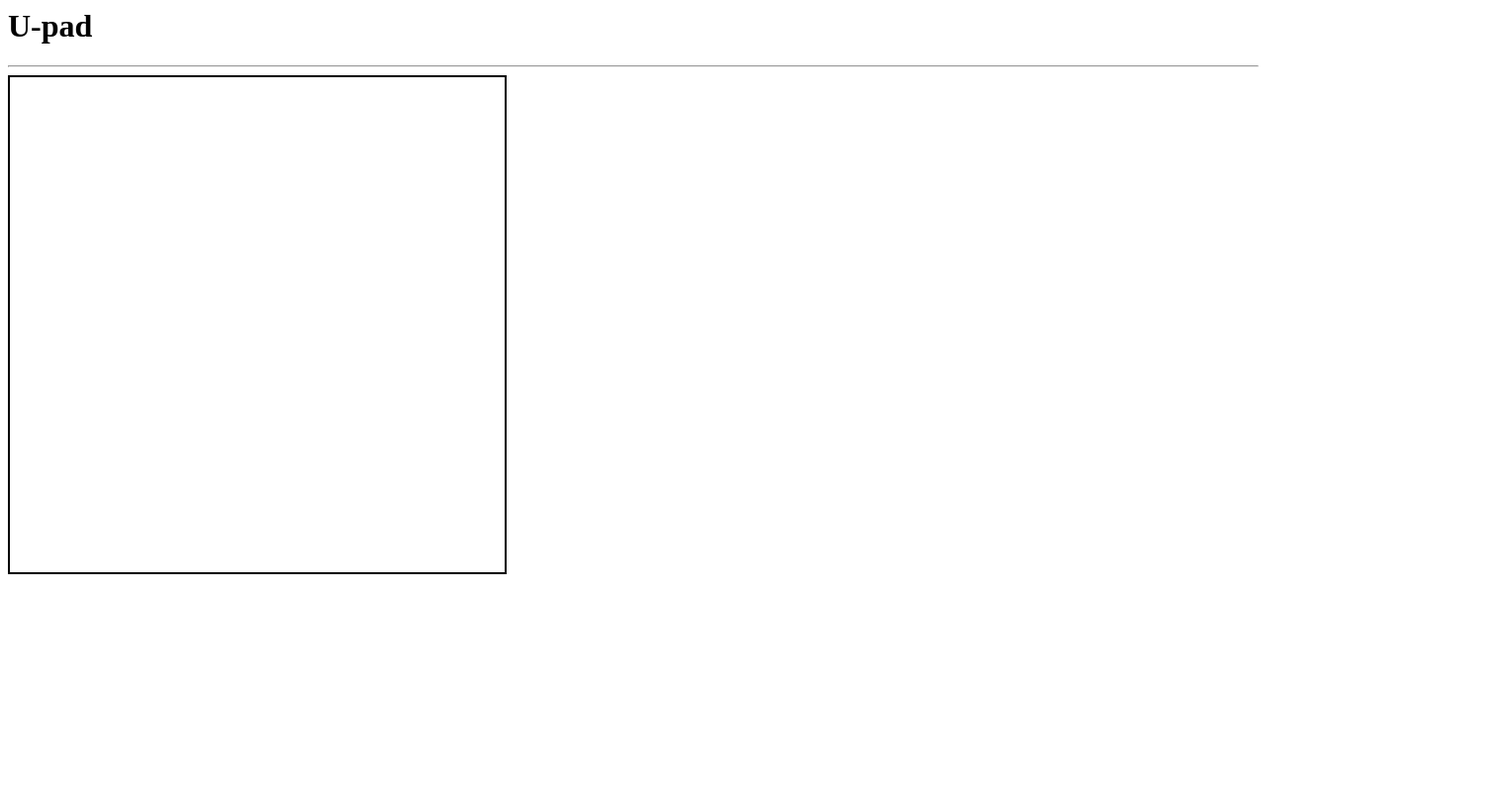
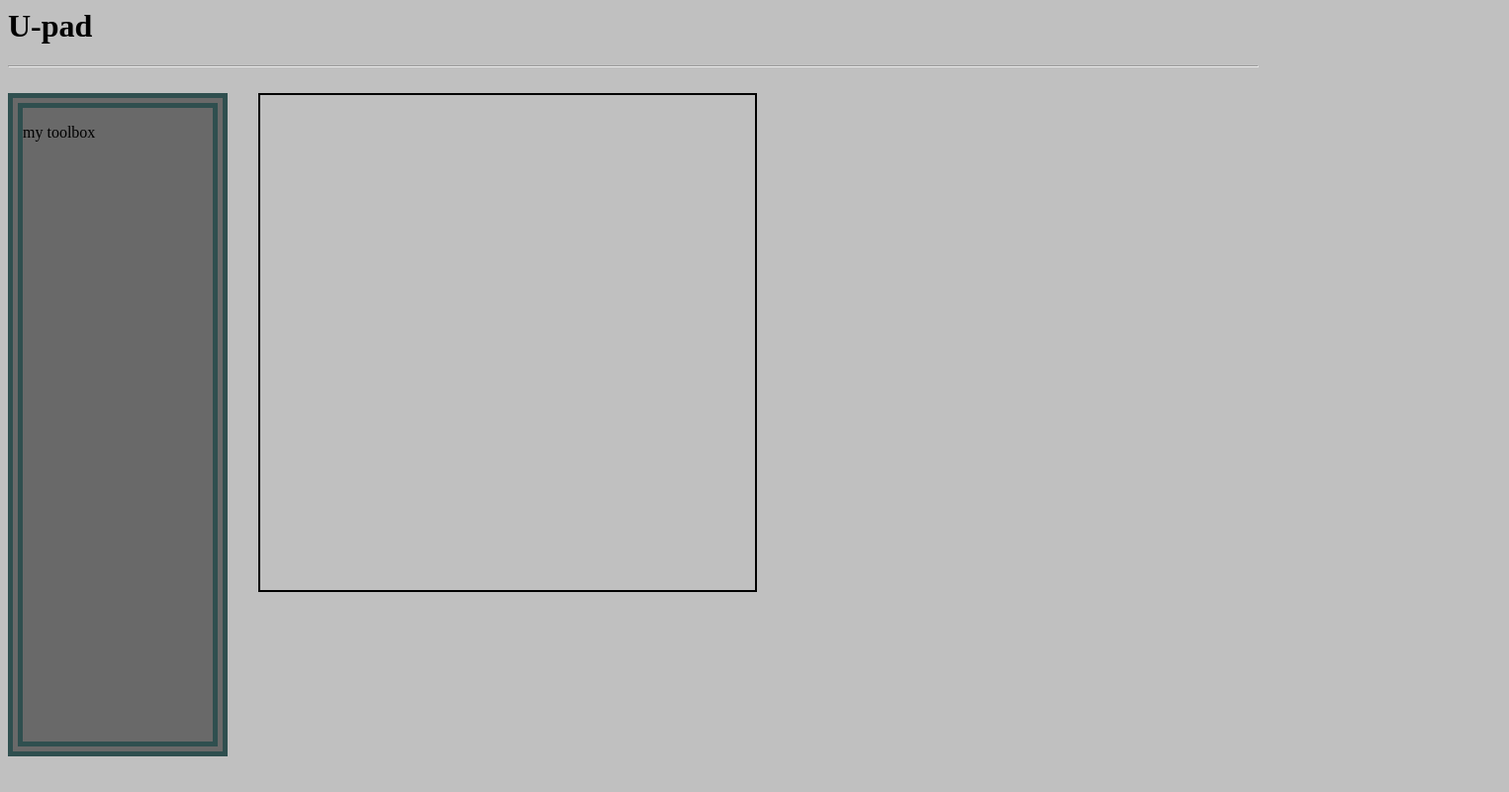
Before and after one commit to nik-kill/U-pad, a plain HTML site: page index.html in a window 1280 px wide. Shown: the whole page at 99% size, 1525 px wide, since content can reach past the window. Drawn offline with nearby package versions, Linux system fonts and the light colour scheme.

Commit message:
toolbox layout

```diff
--- /dev/null
+++ b/assets/css/style.css
@@ -0,0 +1,19 @@
+#mainBody {
+    overflow-x: hidden;
+    background-color: silver;
+}
+
+#toolBox {
+    background-color: dimgrey;
+    width: 15%;
+    height: 80%;
+    position: fixed;
+    border: double;
+    border-color: darkslategrey;
+    border-width: 15px;
+}
+
+#canvasDiv {
+    position: relative;
+    left: 20%;
+}
--- a/index.html
+++ b/index.html
@@ -4,12 +4,17 @@
 <head>
     <meta charset="utf-8" />
     <title>U-PAD</title>
+    <link rel="stylesheet" href="assets/css/style.css">
     <script type="text/javascript" src="https://ajax.googleapis.com/ajax/libs/jquery/1.7.1/jquery.min.js"></script>
     <script type="text/javascript" src="assets/js/canvas.js"></script>
 </head>
 
-<body>
-    <h1>U-pad</h1><hr>
+<body id="mainBody">
+    <h1>U-pad</h1><hr><br>
+
+    <div id="toolBox">
+        <p>my toolbox</p>
+    </div>
 
     <div id="canvasDiv">
         <canvas id="canvasSignature" width="500px" height="500px" style="border:2px solid #000000;"></canvas>
```
